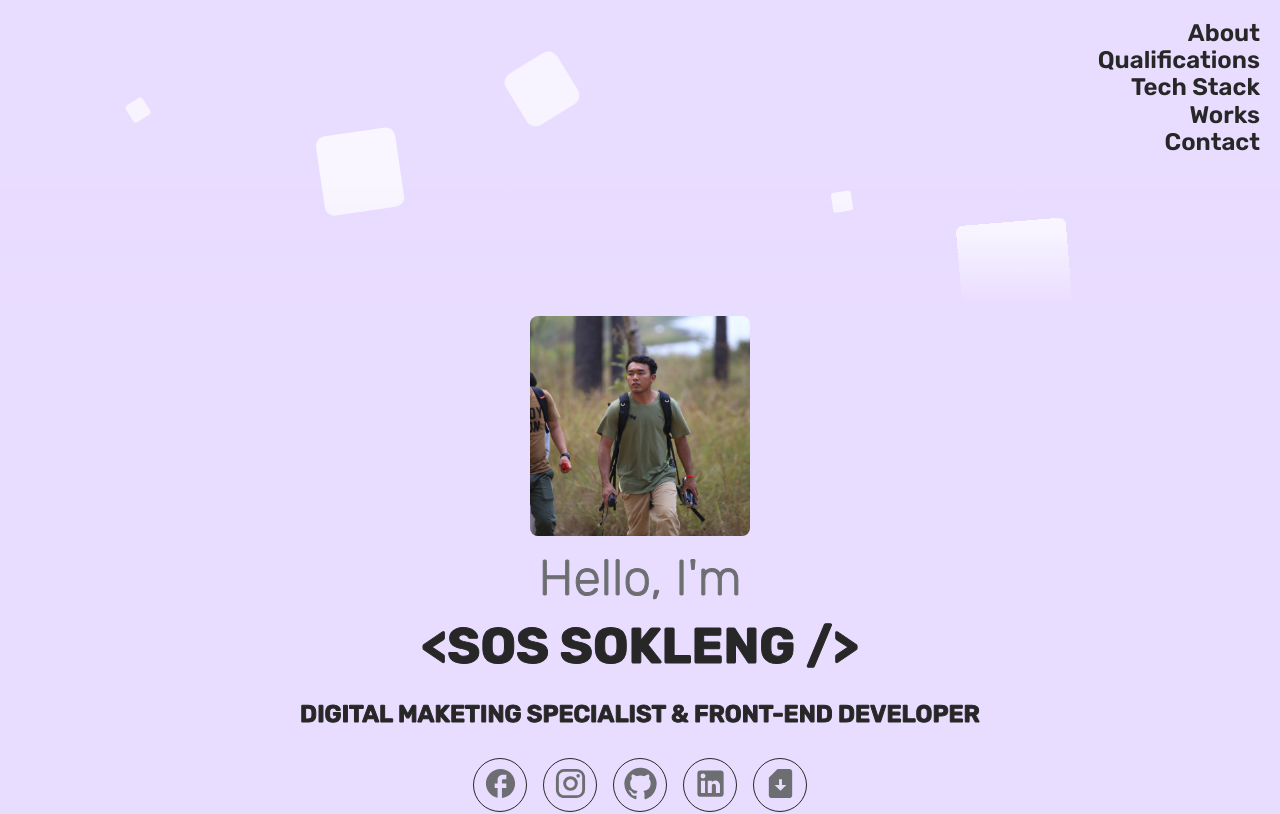
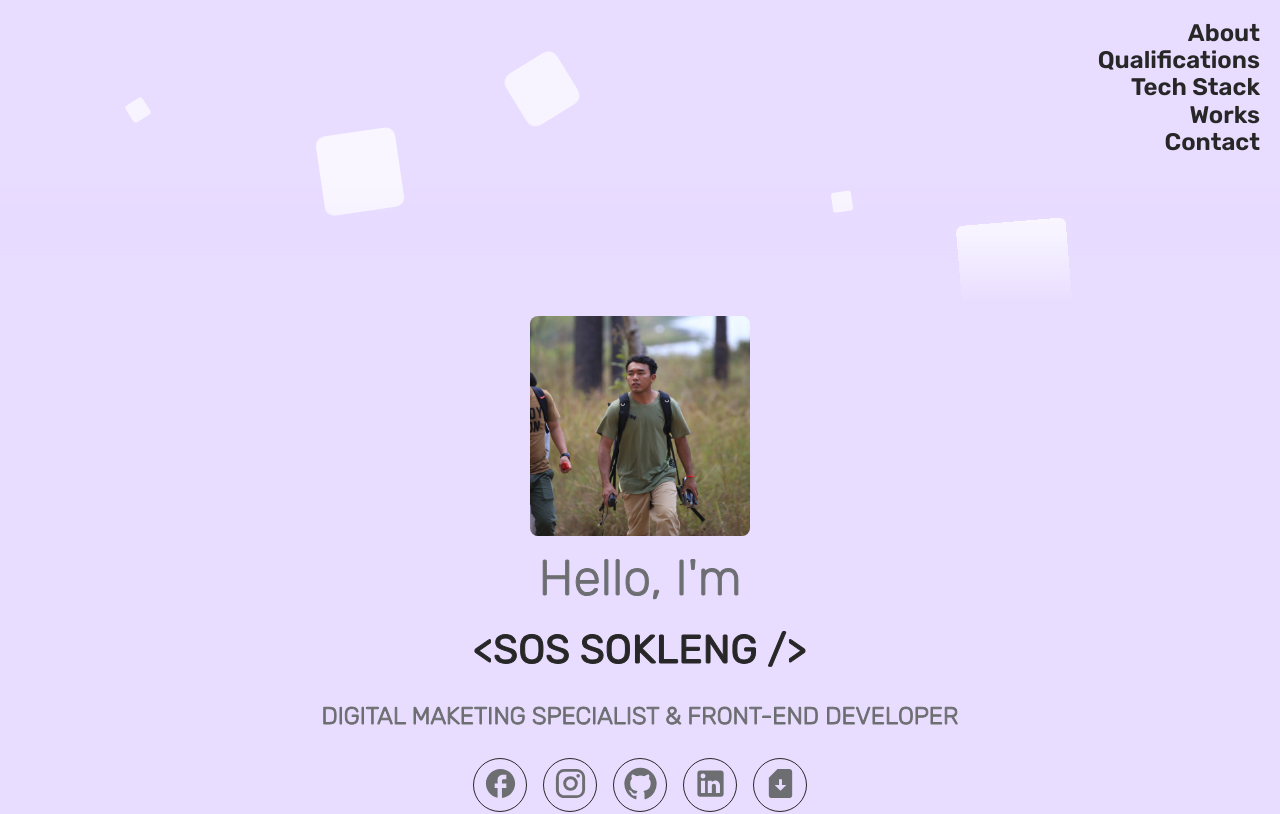
Before and after one commit to SosSokleng99/my-porfolio, a Next.js app: page / in a window 1280 px wide. Shown: the top 814 px of the page. Built offline with nearby package versions, Linux system fonts and the light colour scheme.

Commit message:
Adjust Text Size

```diff
--- a/pages/index.tsx
+++ b/pages/index.tsx
@@ -46,7 +46,7 @@ export default function Home() {
           </div>
 
           <div className={styles.hello}>Hello, I'm</div>
-          <h1>{`<Sos Sokleng />`}</h1>
+          <div className={styles.name}> {`<Sos Sokleng />`}</div>
           <div className={styles.role}>Digital Maketing Specialist & Front-End Developer</div>
           <div className={styles.links_container}>
             <button className={styles.link_btn}>
--- a/styles/Home.module.css
+++ b/styles/Home.module.css
@@ -112,11 +112,13 @@
 }
 
 .role {
+  color: var(--main);
   font-size: 24px;
+  font-weight: 300;
   text-transform: uppercase;
-  color: var(--main);
-  margin: 20px auto;
-  font-weight: 600;
+  text-align: center;
+  margin: 18px auto;
+  color: var(--secondary);
 
 }
 
@@ -157,6 +159,15 @@
   max-width: 980px;
   margin: 0 auto;
   line-height: 1.4em;
+}
+
+.name {
+  text-align: center;
+  color: var(--main);
+  font-size: 40px;
+  font-weight: 400;
+  text-transform: uppercase;
+  margin-top: 24px;
 }
 
 .profile_circle {
@@ -468,7 +479,7 @@
     font-size: 42px;
   }
   .role {
-    font-size: 18px;
+    font-size: 15px;
   }
 
 }
```
